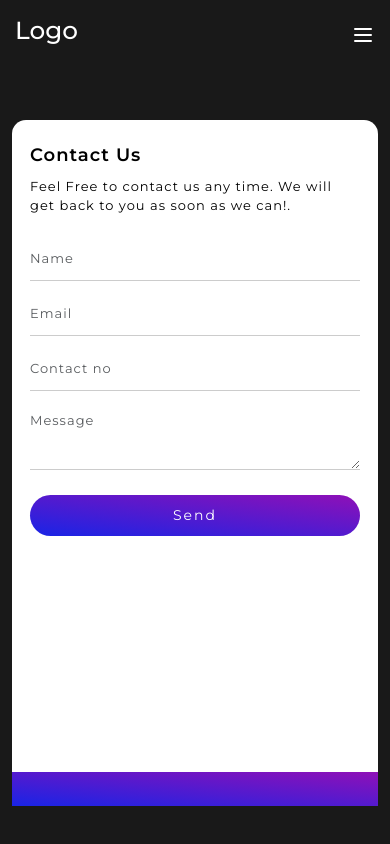
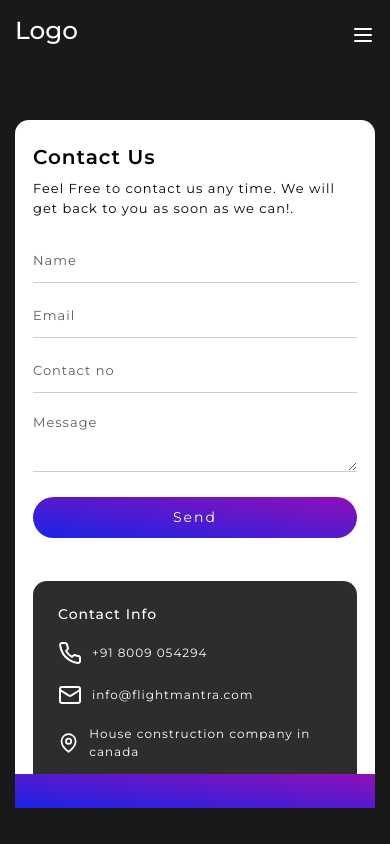
Before and after one commit to Anshkakkar15/white-diamond, a Next.js app: page /contact in a window 390 px wide. Shown: the top 844 px of the page. Built offline with nearby package versions, Linux system fonts and the light colour scheme.

Commit message:
added 996

```diff
--- a/app/contact/page.jsx
+++ b/app/contact/page.jsx
@@ -9,12 +9,12 @@ export default function Contact() {
   return (
     <>
       <section className={styles.contact_us}>
-        <div className="container">
+        <div className="container-fluid">
           <div className="row">
-            <div className="col-md-10 offset-md-1">
+            <div className="col-lg-10 offset-lg-1">
               <div className={styles.contact_inner}>
                 <div className="row">
-                  <div className="col-md-10">
+                  <div className="col-lg-10">
                     <div className={styles.contact_form_inner}>
                       <div className={styles.contact_field}>
                         <h3>Contact Us</h3>
@@ -47,7 +47,7 @@ export default function Contact() {
                       </div>
                     </div>
                   </div>
-                  <div className="col-md-2">
+                  <div className="col-lg-2">
                     <div
                       className={`${styles.right_conatct_social_icon} d-flex align-items-end`}
                     >
--- a/app/layout.jsx
+++ b/app/layout.jsx
@@ -16,7 +16,7 @@ export default function RootLayout({ children }) {
   return (
     <html lang="en">
       <AosInit />
-      <body className={inter.className}>
+      <body>
         <Header />
         {children}
         <Footer />
--- a/components/pages/contact/Map.jsx
+++ b/components/pages/contact/Map.jsx
@@ -18,11 +18,10 @@ export const Map = ({ styles }) => {
                 src="https://www.google.com/maps/embed?pb=!1m18!1m12!1m3!1d2571.7802993679236!2d-97.13694518438143!3d49.8951368434282!2m3!1f0!2f0!3f0!3m2!1i1024!2i768!4f13.1!3m3!1m2!1s0x52ea72d059b8778d%3A0xbe019378e97b48ce!2sWinnipeg%2C%20MB%2C%20Canada!5e0!3m2!1sen!2sus!4v1614139934936!5m2!1sen!2sus"
                 width="100%"
                 height="450"
-                frameborder="0"
                 style={{ border: "0px" }}
-                allowfullscreen=""
+                allowFullScreen=""
                 aria-hidden="false"
-                tabindex="0"
+                tabIndex="0"
               ></iframe>
             </div>
           </div>
--- a/styles/Contact.module.css
+++ b/styles/Contact.module.css
@@ -1,6 +1,7 @@
 .right_conatct_social_icon {
   background: linear-gradient(to top right, #1325e8 -5%, #8f10b7 100%);
 }
+
 .contact_us {
   background-color: #000000e6;
   padding: 120px 0px;
@@ -11,9 +12,11 @@
   position: relative;
   border-radius: 25px;
 }
+
 .contact_field {
   padding: 60px 340px 90px 100px;
 }
+
 .right_conatct_social_icon {
   height: 100%;
 }
@@ -25,6 +28,7 @@
   font-weight: 600;
   margin-bottom: 10px;
 }
+
 .contact_field p {
   color: #000;
   font-size: 13px;
@@ -32,6 +36,7 @@
   letter-spacing: 1px;
   margin-bottom: 35px;
 }
+
 .contact_field .form_control {
   margin-top: 10px;
   border-radius: 0px;
@@ -39,11 +44,13 @@
   border-bottom: 1px solid #ccc;
   padding: 10px 0;
 }
+
 .contact_field .form_control:focus {
   box-shadow: none;
   outline: none;
   border-bottom: 2px solid #1325e8;
 }
+
 .contact_field .form_control::placeholder {
   font-size: 13px;
   letter-spacing: 1px;
@@ -60,6 +67,7 @@
   padding: 40px;
   border-radius: 25px 0 0 25px;
 }
+
 .contact_info_sec h4 {
   letter-spacing: 1px;
   padding-bottom: 15px;
@@ -88,14 +96,17 @@ button.contact_form_submit {
   font-size: 14px;
   letter-spacing: 2px;
 }
+
 .socil_item_inner li {
   list-style: none;
 }
+
 .socil_item_inner li a {
   color: #fff;
   margin: 0px 15px;
   font-size: 14px;
 }
+
 .socil_item_inner {
   padding-bottom: 10px;
 }
@@ -103,14 +114,17 @@ button.contact_form_submit {
 .map_sec {
   padding: 50px 0px;
 }
+
 .map_inner h4,
 .map_inner p {
   color: #000;
   text-align: center;
 }
+
 .map_inner p {
   font-size: 13px;
 }
+
 .map_bind {
   margin-top: 50px;
   border-radius: 30px;
@@ -118,25 +132,63 @@ button.contact_form_submit {
 }
 
 @media only screen and (max-width: 990px) {
-    .contact_field {
-        padding: 22px 44px 28px 27px;
-    }
+  .contact_field {
+    padding: 22px 44px 28px 27px;
+  }
+
+  .contact_field .form_control {
+    width: 60%;
+  }
+
+  button.contact_form_submit {
+    width: 60%;
+  }
+
   .contact_info_sec {
-    display: none;
+    position: absolute;
+    background-color: #2d2d2d;
+    color: #fff;
+    right: -1px;
+    top: 21%;
+    height: max-content;
+    width: 256px;
+    padding: 20px 20px;
+    border-radius: 25px 0 0 25px;
   }
+
   .contact_field h3 {
-    font-size: 22px;
+    font-size: 24px;
+  }
+  .contact_info_sec h4 {
+    padding-bottom: 0;
+  }
+  .contact_info_sec span {
+    font-size: 13px;
+  }
+  .info_single {
+    margin: 20px 0px;
+    margin-right: 0;
+    gap: 10px;
   }
 }
+
 @media only screen and (max-width: 767px) {
   .contact_field {
     padding: 25px 18px 236px 18px;
+  }
+  .contact_field .form_control {
+    width: 100%;
+  }
+
+  button.contact_form_submit {
+    width: 100%;
   }
 
   .contact_info_sec h4 {
     padding-bottom: 0;
     font-size: 16px;
   }
+
   .right_conatct_social_icon {
     z-index: 99;
     position: relative;
@@ -154,29 +206,41 @@ button.contact_form_submit {
     left: 50%;
     transform: translate(-50%, 0);
   }
+
   .info_single {
     margin: 18px 0px;
   }
+
   .info_single span {
     font-size: 13px;
   }
+
+  .contact_field p {
+    margin-bottom: 20px;
+  }
 }
+
 @media only screen and (max-width: 575px) {
   .contact_inner {
     border-radius: 14px;
   }
+
   .contact_field {
     padding: 25px 18px 236px 18px;
   }
+
   .contact_field h3 {
-    font-size: 18px;
+    font-size: 20px;
   }
+
   .contact_field p {
-      margin-bottom: 20px;
+    margin-bottom: 20px;
   }
+
   .contact_info_sec h4 {
     font-size: 14px;
   }
+
   .info_single span {
     font-size: 12px;
   }
```
